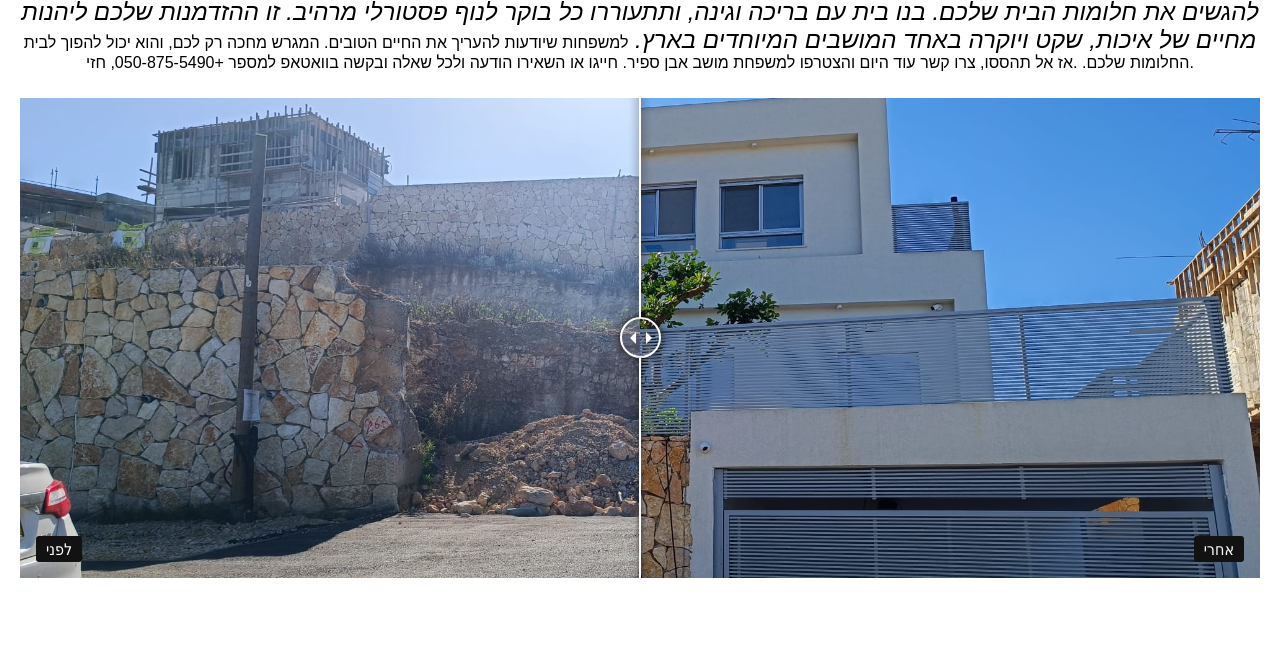
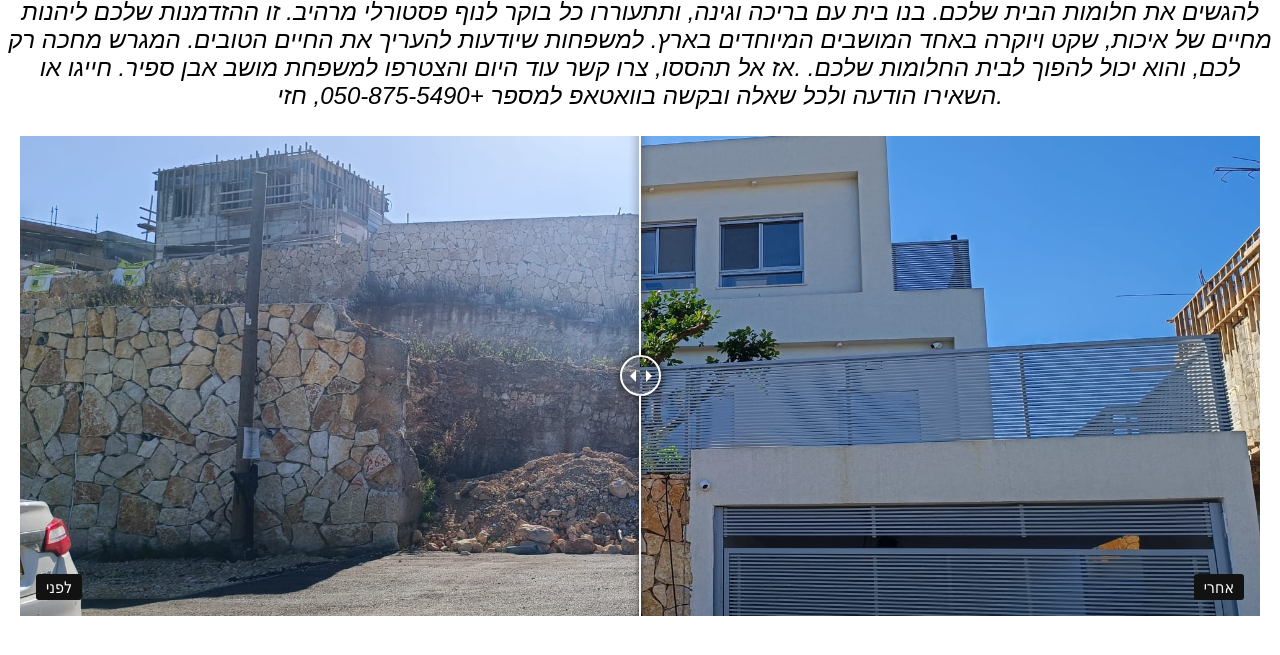
Before and after one commit to mldk-tech/beforafter, a plain HTML site: page index.html in a window 1280 px wide. Shown: the part 83-738 px from the top of the page. Drawn offline with Linux system fonts and the light colour scheme.

Commit message:
update content

```diff
--- a/index.html
+++ b/index.html
@@ -19,7 +19,7 @@
         <span>
             הזמן הגיע להגשים את חלומות הבית שלכם. בנו בית עם בריכה וגינה, ותתעוררו כל בוקר לנוף פסטורלי מרהיב. זו ההזדמנות שלכם ליהנות מחיים של איכות, שקט ויוקרה באחד המושבים המיוחדים בארץ.
         </span>
-        <spna> למשפחות שיודעות להעריך את החיים הטובים. המגרש מחכה רק לכם, והוא יכול להפוך לבית החלומות שלכם.
+        <span> למשפחות שיודעות להעריך את החיים הטובים. המגרש מחכה רק לכם, והוא יכול להפוך לבית החלומות שלכם.
 
             .אז אל תהססו, צרו קשר עוד היום והצטרפו למשפחת מושב אבן ספיר. חייגו או השאירו הודעה ולכל שאלה ובקשה בוואטאפ למספר +050-875-5490, חזי.
         </span>
```
